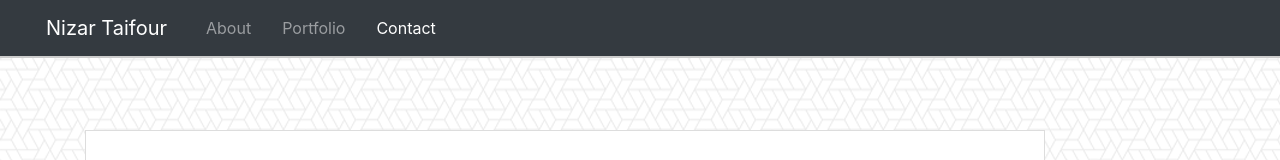
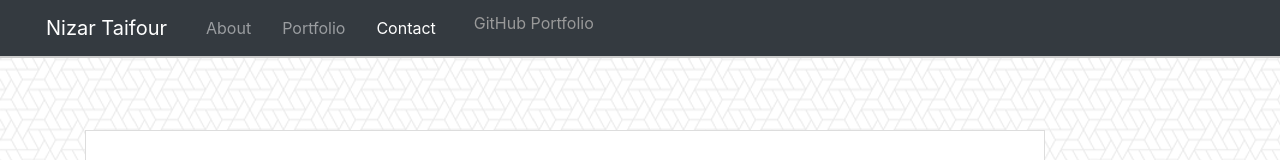
Before and after one commit to ntaifour/BootstrapPortfolio, a plain HTML site: page contact.html in a window 1280 px wide. Shown: the top 160 px of the page. Drawn offline with nearby package versions, Linux system fonts and the light colour scheme.

Commit message:
fixing broken links

```diff
--- a/contact.html
+++ b/contact.html
@@ -28,6 +28,9 @@
           </li>
           <li class="nav-item active">
             <a class="nav-link" href="contact.html">Contact</a>
+          </li>
+          <li class="nav-item">
+            <a href= "https://github.com/ntaifour">GitHub Portfolio</a>
           </li>
       </div>
     </nav>
```
Also changed, not shown: index.html (+3 -0 lines), portfolio.html (+3 -0 lines).
